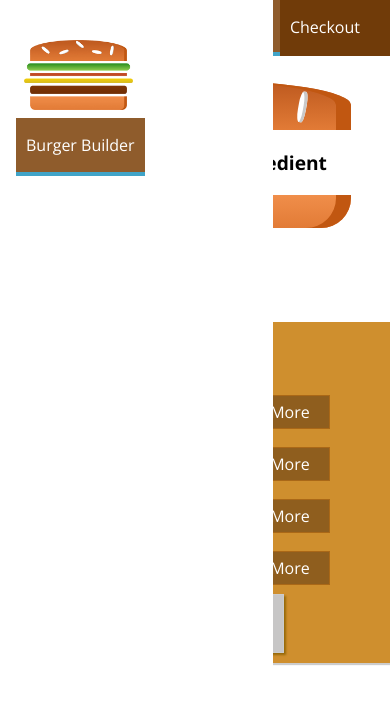
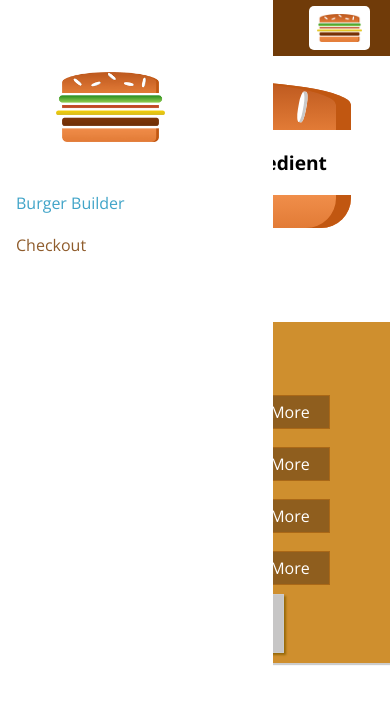
Before and after one commit to Tirth1842/burger_builder, a React app: page / in a window 390 px wide. Shown: the top 704 px of the page. Built offline with nearby package versions, Linux system fonts and the light colour scheme.

Commit message:
sideDrawer responsive adjustment

```diff
--- a/src/components/Navigation/NavigationItems/NavigationItem/Navigation.module.css
+++ b/src/components/Navigation/NavigationItems/NavigationItem/Navigation.module.css
@@ -1,6 +1,30 @@
+.NavigationItem {
+    margin: 10px 0;
+    box-sizing: border-box;
+    display: block;
+    width: 100%;
+    align-items: center;
+}
+
+.NavigationItem a {
+    color: #8F5C2C;
+    text-decoration: none;
+    width: 100%;
+    box-sizing: border-box;
+    display: block;
+}
+
+.NavigationItem a:hover,
+.NavigationItem a:active,
+.NavigationItem a.active {
+
+    color: #40A4C8;
+}
+
+@media (min-width: 500px) {
     .NavigationItem {
         margin: 0;
-    box-sizing: border-box;
+        width: auto;
         display: flex;
         height: 100%;
         align-items: center;
@@ -8,12 +32,11 @@
 
     .NavigationItem a {
         color: white;
-    text-decoration: none;
+
         height: 100%;
         padding: 16px 10px;
         border-bottom: 4px solid transparent;
-    box-sizing: border-box;
-    display: block;
+
     }
 
     .NavigationItem a:hover,
@@ -23,3 +46,4 @@
         border-bottom: 4px solid #40A4C8;
         color: white;
     }
+}
--- a/src/components/Navigation/NavigationItems/NavigationItems.module.css
+++ b/src/components/Navigation/NavigationItems/NavigationItems.module.css
@@ -3,6 +3,13 @@
     padding: 0;
     list-style: none;
     display: flex;
+    flex-flow: column;
     align-items: center;
     height: 100%;
 }
+
+@media (min-width: 500px) {
+    .NavigationItems {
+        flex-flow: row;
+    }
+}
--- a/src/components/Navigation/SideDrawer/SideDrawer.module.css
+++ b/src/components/Navigation/SideDrawer/SideDrawer.module.css
@@ -28,4 +28,5 @@
 
 .Logo {
     height: 11%;
+    margin: 32px;
 }
--- a/src/components/Navigation/Toolbar/Toolbar.js
+++ b/src/components/Navigation/Toolbar/Toolbar.js
@@ -11,7 +11,7 @@
         </div>
 
 
-        <nav>
+        <nav className={classes.DesktopOnly}>
             <NavigationItems />
         </nav>
     </header>
--- a/src/components/Navigation/Toolbar/Toolbar.module.css
+++ b/src/components/Navigation/Toolbar/Toolbar.module.css
@@ -21,3 +21,9 @@
 .Logo {
     height: 80%;
 }
+
+@media (max-width: 499px) {
+    .DesktopOnly {
+        display: none;
+    }
+}
```
Lines whose indentation alone changed are shown as unchanged.
